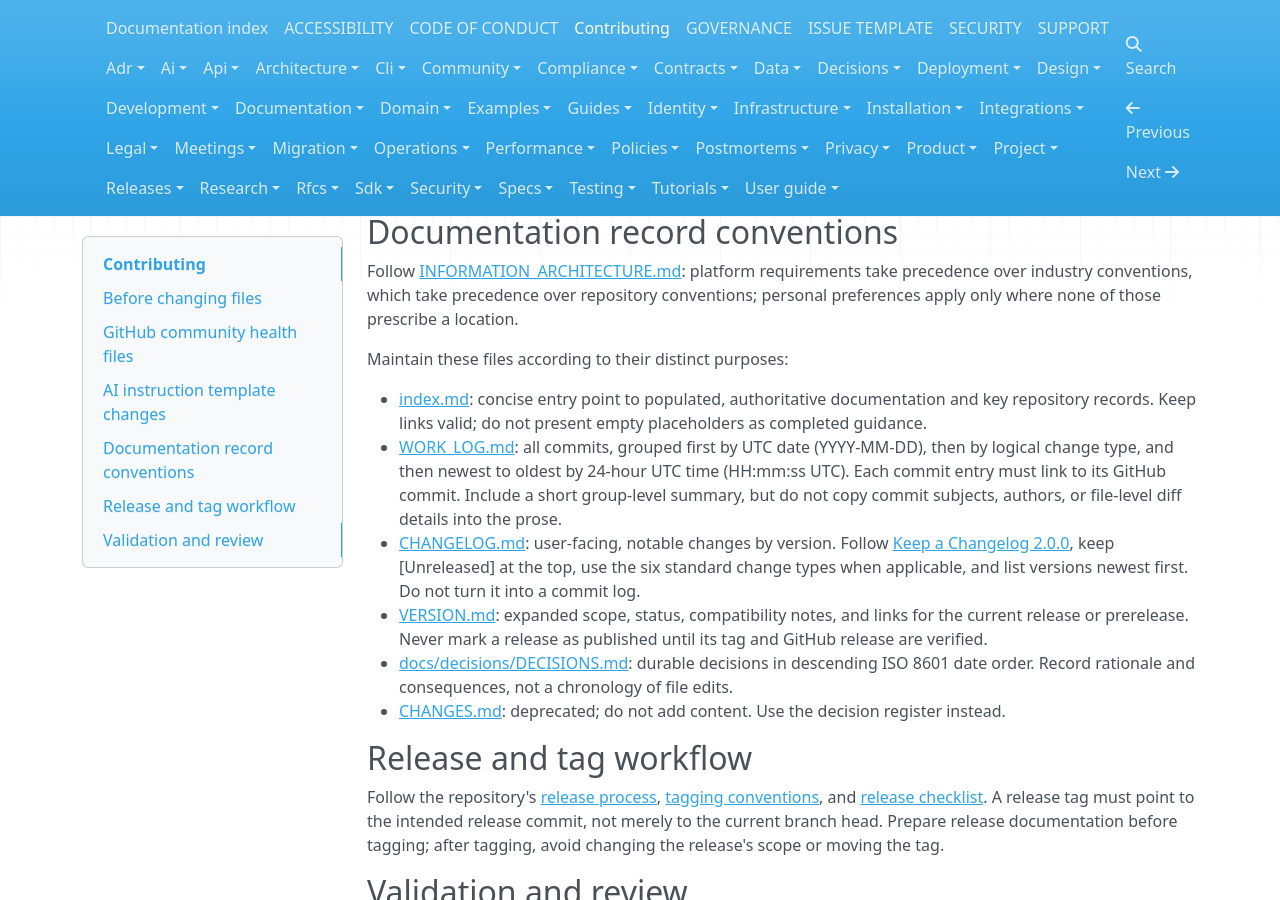
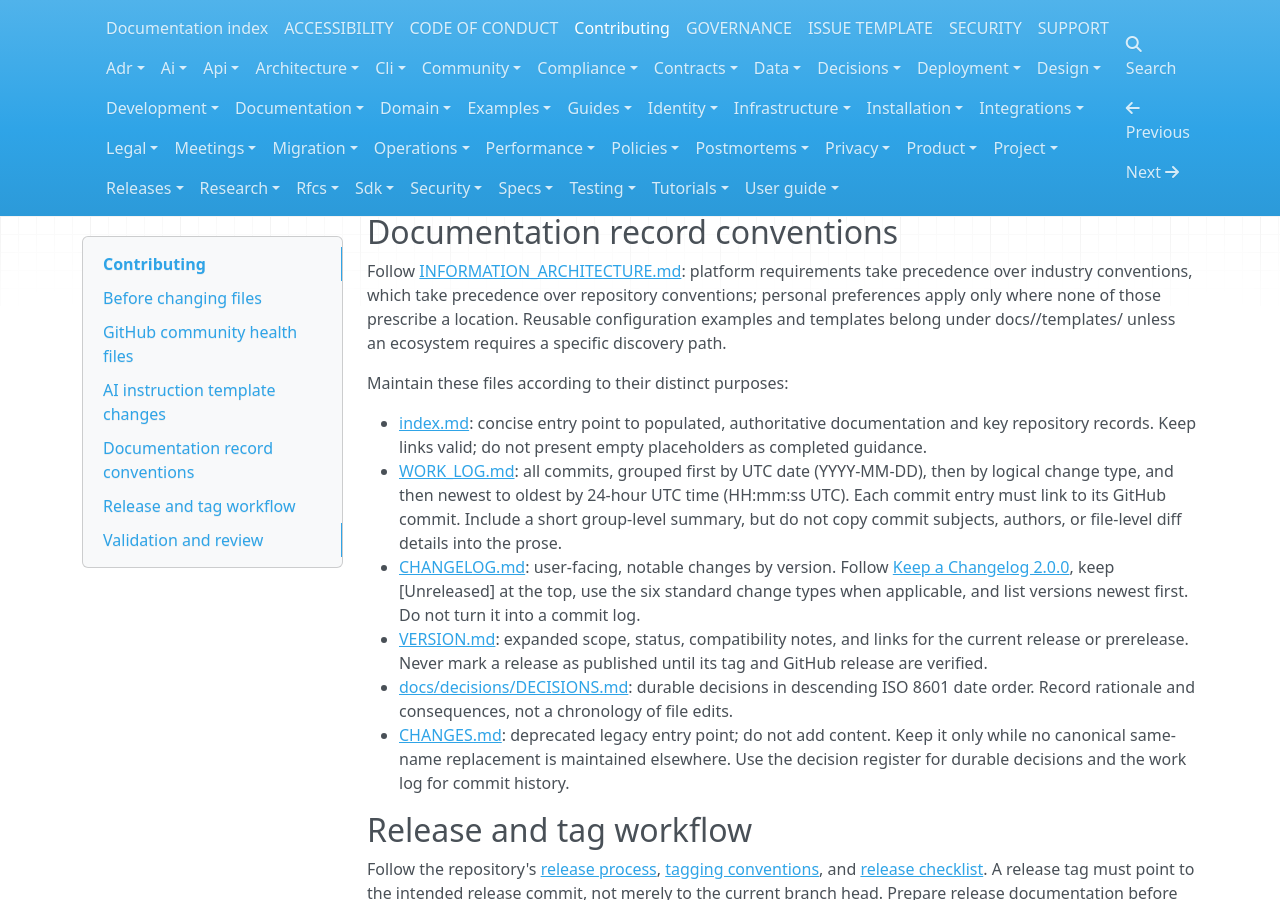
Before and after one commit to sandokanCat/.github, an MkDocs documentation site: the page built from docs/CONTRIBUTING.md, in a window 1280 px wide and 900 px high, scrolled down 1229 px. Built offline with MkDocs 1.6.1, drawn with Linux system fonts in a browser that asks for light colours; nearby versions of some CDN libraries.

Commit message:
docs: define reusable template placement

```diff
--- a/docs/CONTRIBUTING.md
+++ b/docs/CONTRIBUTING.md
@@ -31,7 +31,7 @@ Official references: [Creating a default community health file](https://docs.git
 
 ## Documentation record conventions
 
-Follow [INFORMATION_ARCHITECTURE.md](./documentation/INFORMATION_ARCHITECTURE.md): platform requirements take precedence over industry conventions, which take precedence over repository conventions; personal preferences apply only where none of those prescribe a location.
+Follow [INFORMATION_ARCHITECTURE.md](./documentation/INFORMATION_ARCHITECTURE.md): platform requirements take precedence over industry conventions, which take precedence over repository conventions; personal preferences apply only where none of those prescribe a location. Reusable configuration examples and templates belong under docs/<topic>/templates/ unless an ecosystem requires a specific discovery path.
 
 Maintain these files according to their distinct purposes:
 
@@ -40,7 +40,7 @@ Maintain these files according to their distinct purposes:
 - [CHANGELOG.md](../CHANGELOG.md): user-facing, notable changes by version. Follow [Keep a Changelog 2.0.0](https://keepachangelog.com/en/2.0.0/), keep [Unreleased] at the top, use the six standard change types when applicable, and list versions newest first. Do not turn it into a commit log.
 - [VERSION.md](./releases/VERSION.md): expanded scope, status, compatibility notes, and links for the current release or prerelease. Never mark a release as published until its tag and GitHub release are verified.
 - [docs/decisions/DECISIONS.md](./decisions/DECISIONS.md): durable decisions in descending ISO 8601 date order. Record rationale and consequences, not a chronology of file edits.
-- [CHANGES.md](../CHANGES.md): deprecated; do not add content. Use the decision register instead.
+- [CHANGES.md](../CHANGES.md): deprecated legacy entry point; do not add content. Keep it only while no canonical same-name replacement is maintained elsewhere. Use the decision register for durable decisions and the work log for commit history.
 
 ## Release and tag workflow
 
```
